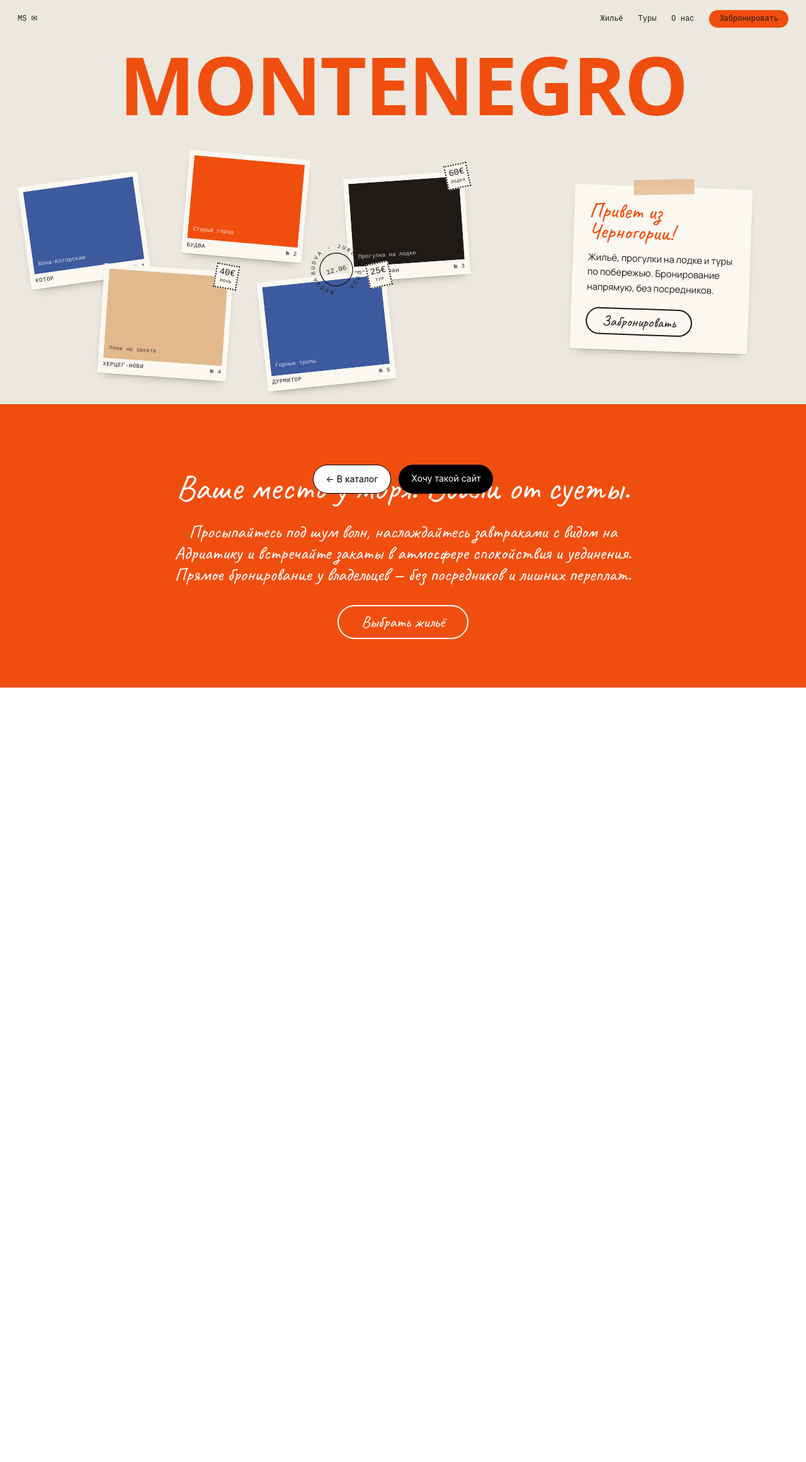
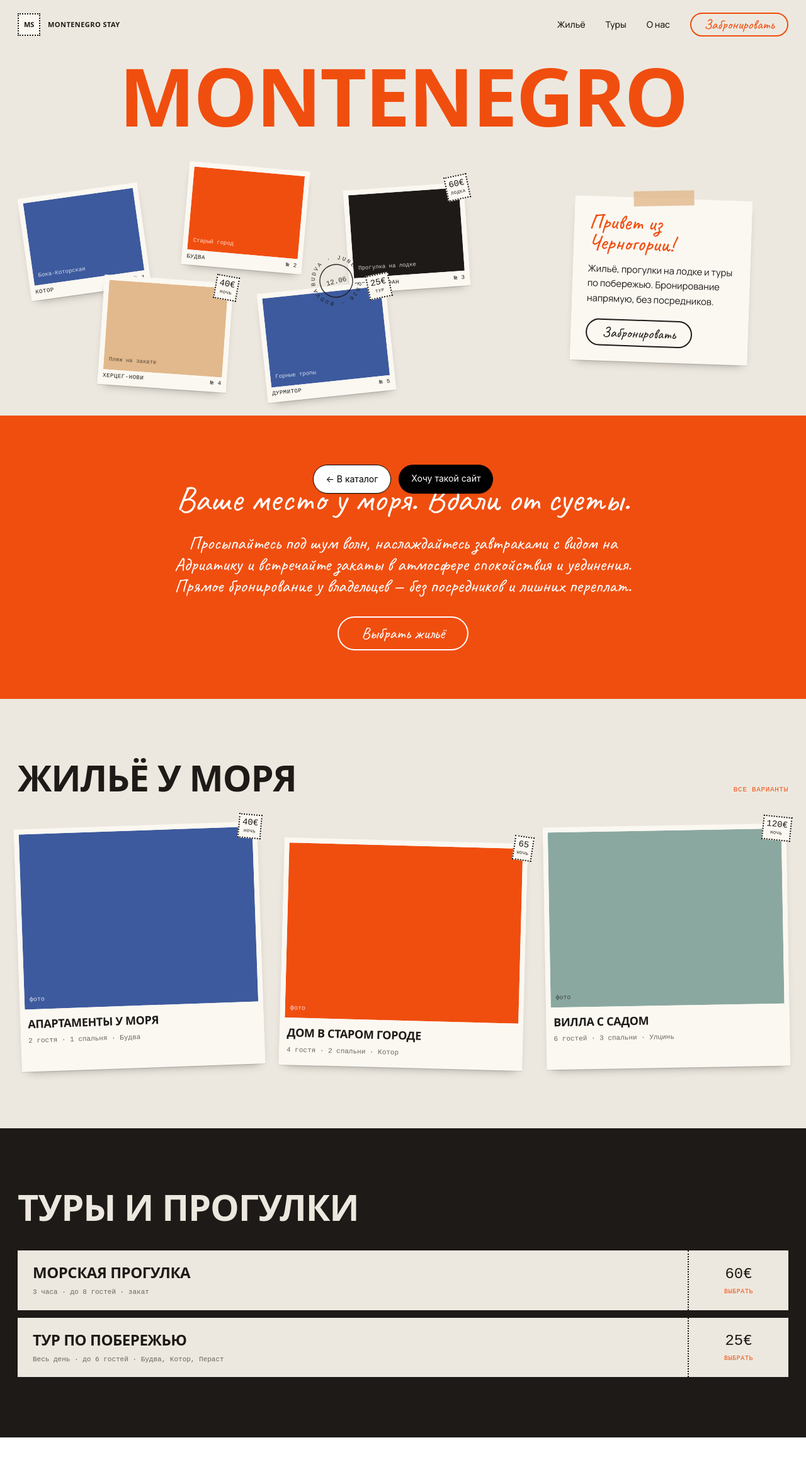
Before and after one commit to SabinaBatrakova/catalog-site, a React (Vite) app: page /templates/rental-1 in a window 1280 px wide. Shown: the top 2322 px of the page at 63% size. Before the commit the page ends 1188 px from the top, so only its background shows below. Built offline with nearby package versions, Linux system fonts and the light colour scheme; a web font is replaced by a local one.

Commit message:
feat(rental): add stays and tours sections

```diff
--- a/src/templates/rental-1/RentalPage.tsx
+++ b/src/templates/rental-1/RentalPage.tsx
@@ -1,26 +1,48 @@
 import { rentalContent } from "@/templates/rental-1/content";
 import { Hero } from "@/templates/rental-1/Hero";
+import { Stays } from "@/templates/rental-1/Stays";
+import { Tours } from "@/templates/rental-1/Tours";
 
 export function RentalPage() {
-  const { nav } = rentalContent;
+  const { brand, nav } = rentalContent;
 
   return (
-    <div className="min-h-screen overflow-x-clip bg-trip-cream font-trip-text text-trip-ink">
-      <header className="flex items-center justify-between px-6 py-4 font-trip-mono text-[11px] md:px-7 md:text-xs">
-        <span className="font-medium">MS ✉</span>
-        <nav className="flex items-center gap-4 md:gap-6">
-          <a href="#stays" className="hidden sm:inline">
+    <div
+      id="top"
+      className="min-h-screen overflow-x-clip bg-trip-cream font-trip-text text-trip-ink"
+    >
+      <header className="flex items-center justify-between px-6 py-4 md:px-7 md:py-5">
+        <a href="#top" className="flex items-center gap-3">
+          <span className="inline-flex h-9 w-9 items-center justify-center border-2 border-dotted border-trip-ink bg-trip-card font-trip-title text-[11px] font-semibold tracking-[-0.02em]">
+            MS
+          </span>
+          <span className="hidden font-trip-title text-[11px] font-semibold uppercase tracking-[0.04em] sm:inline">
+            {brand}
+          </span>
+        </a>
+
+        <nav className="flex items-center gap-5 md:gap-8">
+          <a
+            href="#stays"
+            className="hidden text-sm font-medium decoration-trip-accent decoration-2 underline-offset-4 hover:underline sm:inline"
+          >
             {nav.stays}
           </a>
-          <a href="#tours" className="hidden sm:inline">
+          <a
+            href="#tours"
+            className="hidden text-sm font-medium decoration-trip-accent decoration-2 underline-offset-4 hover:underline sm:inline"
+          >
             {nav.tours}
           </a>
-          <a href="#about" className="hidden sm:inline">
+          <a
+            href="#about"
+            className="hidden text-sm font-medium decoration-trip-accent decoration-2 underline-offset-4 hover:underline sm:inline"
+          >
             {nav.about}
           </a>
           <a
             href="#book"
-            className="rounded-full bg-trip-accent px-4 py-1.5 text-trip-ink"
+            className="rounded-full border-2 border-trip-accent px-5 py-1.5 font-hand text-[22px] font-normal leading-none text-trip-accent transition-colors duration-300 hover:bg-trip-accent hover:text-trip-cream"
           >
             {nav.book}
           </a>
@@ -28,6 +50,8 @@ export function RentalPage() {
       </header>
 
       <Hero />
+      <Stays />
+      <Tours />
     </div>
   );
 }
--- /dev/null
+++ b/src/templates/rental-1/Stays.tsx
@@ -0,0 +1,74 @@
+import { rentalContent } from "@/templates/rental-1/content";
+import type { Stay } from "@/templates/rental-1/content";
+
+function StayCard({ stay }: { stay: Stay }) {
+  return (
+    <article
+      className={`relative bg-trip-card p-2 pb-4 shadow-[0_1px_0_rgba(0,0,0,0.12),0_8px_16px_-10px_rgba(0,0,0,0.45)] transition-transform duration-500 ease-out hover:-translate-y-2 hover:rotate-0 ${stay.tilt} ${stay.offset}`}
+    >
+      <div className="absolute -right-2 -top-3 z-10 rotate-[7deg] border-2 border-dotted border-trip-ink bg-trip-card p-1 text-center font-trip-mono text-trip-ink">
+        <span className="block text-sm font-medium leading-none">
+          {stay.price}
+        </span>
+        <span className="mt-0.5 block text-[7px] uppercase tracking-[0.08em]">
+          {stay.unit}
+        </span>
+      </div>
+
+      <div className="relative aspect-[4/3] overflow-hidden">
+        {stay.image ? (
+          <img
+            src={stay.image}
+            alt={stay.title}
+            width={800}
+            height={600}
+            loading="lazy"
+            decoding="async"
+            className="h-full w-full object-cover"
+          />
+        ) : (
+          <div
+            className={`flex h-full items-end p-2 font-trip-mono text-[10px] ${stay.tone}`}
+          >
+            фото
+          </div>
+        )}
+      </div>
+
+      <div className="px-1 pt-3">
+        <h3 className="font-trip-title text-base font-semibold uppercase leading-tight tracking-[-0.02em] md:text-lg">
+          {stay.title}
+        </h3>
+        <p className="mt-2 font-trip-mono text-[11px] text-trip-muted">
+          {stay.meta}
+        </p>
+      </div>
+    </article>
+  );
+}
+
+export function Stays() {
+  const { sections, stays } = rentalContent;
+
+  return (
+    <section id="stays" className="scroll-mt-4 px-6 py-16 md:px-7 md:py-24">
+      <div className="flex flex-wrap items-baseline justify-between gap-4">
+        <h2 className="font-trip-title text-[clamp(28px,4.5vw,64px)] font-semibold uppercase leading-none tracking-[-0.02em]">
+          {sections.stays.title}
+        </h2>
+        <a
+          href="#book"
+          className="font-trip-mono text-[11px] uppercase tracking-[0.06em] text-trip-accent"
+        >
+          {sections.stays.link}
+        </a>
+      </div>
+
+      <div className="mt-12 grid gap-10 sm:grid-cols-2 lg:grid-cols-3 lg:gap-8">
+        {stays.map((stay) => (
+          <StayCard key={stay.id} stay={stay} />
+        ))}
+      </div>
+    </section>
+  );
+}
--- /dev/null
+++ b/src/templates/rental-1/Tours.tsx
@@ -0,0 +1,43 @@
+import { rentalContent } from "@/templates/rental-1/content";
+
+export function Tours() {
+  const { sections, tours } = rentalContent;
+
+  return (
+    <section
+      id="tours"
+      className="scroll-mt-4 bg-trip-ink px-6 py-16 text-trip-cream md:px-7 md:py-24"
+    >
+      <h2 className="font-trip-title text-[clamp(28px,4.5vw,64px)] font-semibold uppercase leading-none tracking-[-0.02em]">
+        {sections.tours.title}
+      </h2>
+
+      <ul className="mt-10 flex flex-col gap-3">
+        {tours.map((tour) => (
+          <li key={tour.id} className="flex bg-trip-cream text-trip-ink">
+            <div className="flex-1 px-5 py-4 md:px-6 md:py-5">
+              <h3 className="font-trip-title text-lg font-semibold uppercase leading-tight tracking-[-0.02em] md:text-2xl">
+                {tour.title}
+              </h3>
+              <p className="mt-2 font-trip-mono text-[11px] text-trip-muted">
+                {tour.meta}
+              </p>
+            </div>
+
+            <a
+              href="#book"
+              className="flex w-28 shrink-0 flex-col items-center justify-center border-l-2 border-dotted border-trip-ink px-3 text-center md:w-40"
+            >
+              <span className="font-trip-mono text-xl font-medium md:text-2xl">
+                {tour.price}
+              </span>
+              <span className="mt-1 font-trip-mono text-[10px] uppercase tracking-[0.06em] text-trip-accent">
+                {sections.tours.cta}
+              </span>
+            </a>
+          </li>
+        ))}
+      </ul>
+    </section>
+  );
+}
```
